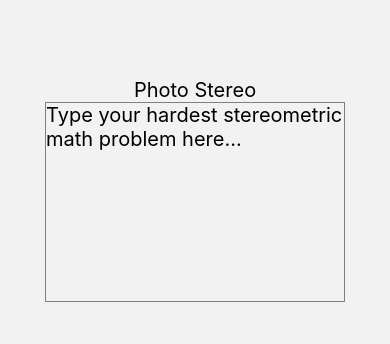
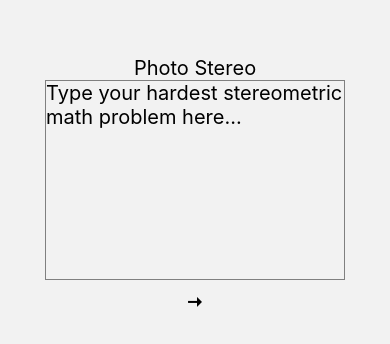
Before and after one commit to SectorCT/StereoMath, a React Native app in the folder client/: screen /TextInputPage in a window 390 px wide. Shown: the part 232-576 px from the top of the page. Built offline with nearby package versions, Linux system fonts and the light colour scheme; no server answers.

Commit message:
text input

```diff
--- a/client/Navigation.tsx
+++ b/client/Navigation.tsx
@@ -6,8 +6,6 @@ import CameraPage from "./pages/CameraPage";
 import GraphicScreen from "./pages/GraphicScreen";
 import TextInputPage from "./pages/TextInputPage";
 import { View, Text } from "react-native";
-
-import { figureData } from "./Types";
 
 export type NavStackParamList = {
 	GraphicScreen: {
--- a/client/pages/TextInputPage.tsx
+++ b/client/pages/TextInputPage.tsx
@@ -3,6 +3,8 @@ import { StyleSheet, Text, TextInput, View } from 'react-native';
 
 import { StackNavigationProp } from "@react-navigation/stack";
 import { NavStackParamList } from "../Navigation";
+
+import Button from '../Button';
 
 interface Props {
   navigation: StackNavigationProp<NavStackParamList, "TextInputPage">;
@@ -30,6 +32,7 @@ function TextInputPage({ navigation, route }: Props) {
           multiline
           textAlignVertical='top'
         />
+        <Button color='black' icon='arrow-right-thin' size={24} title='' onPress={() => {navigation.navigate("GraphicScreen", {problem:inputValue})}}/>
       </View>
     </>
   )
```
